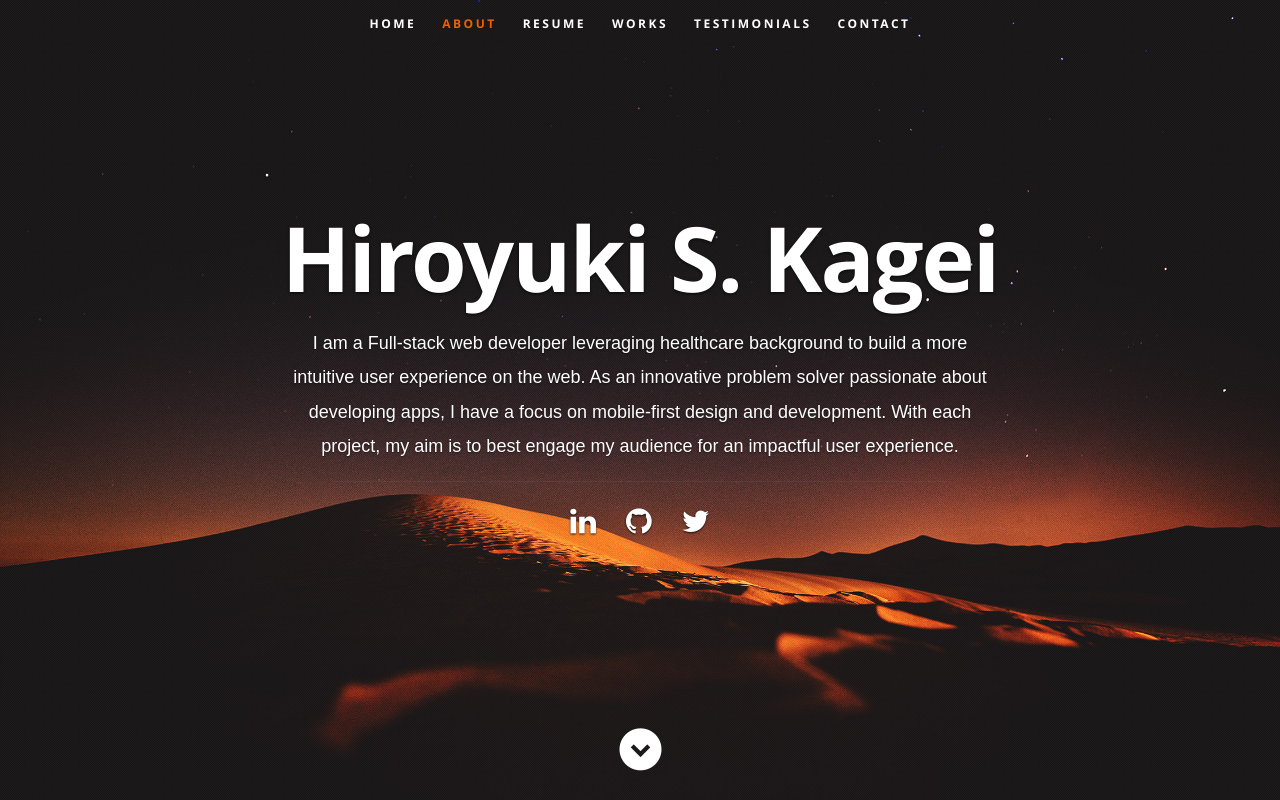
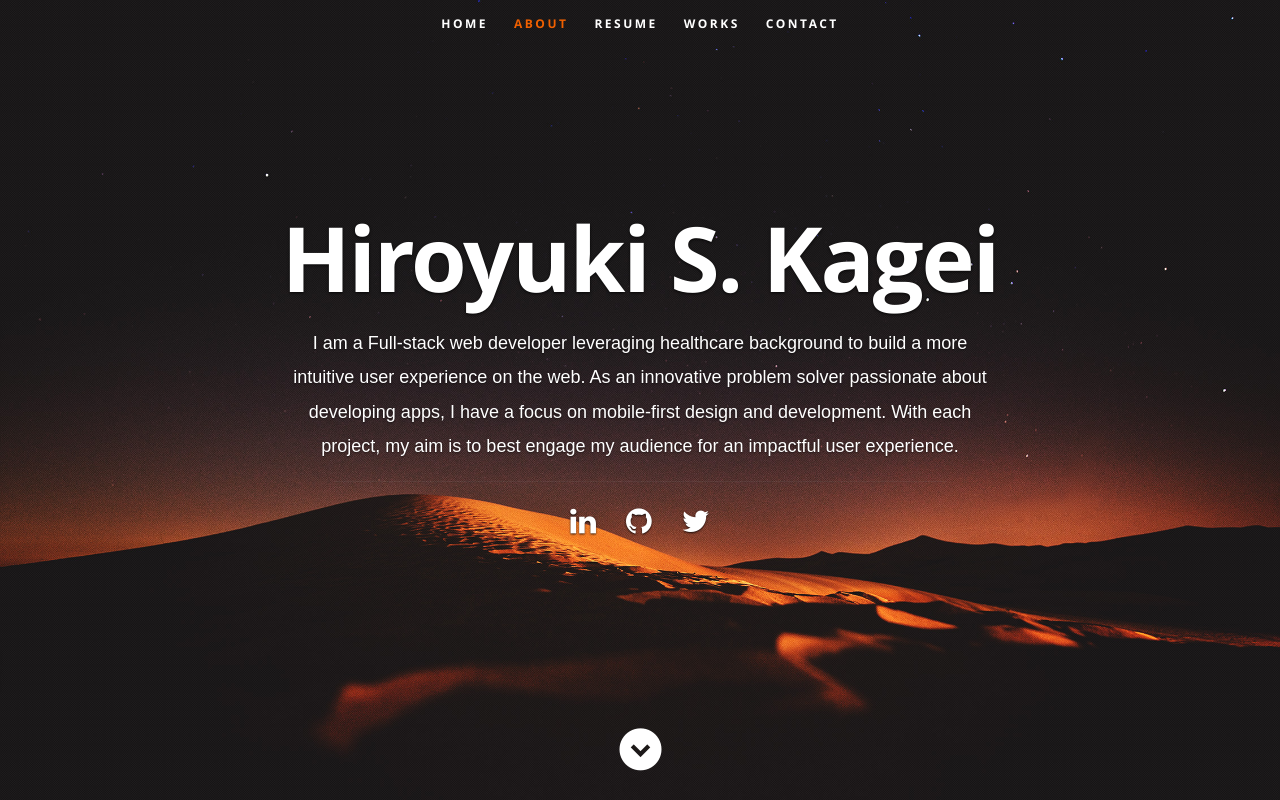
Before and after one commit to hkagei/hkagei-employment-portfolio, a React (Create React App) app: page / in a window 1280 px wide. Shown: the top 800 px of the page. Built offline with nearby package versions, Linux system fonts and the light colour scheme.

Commit message:
deactivate 'testimonials' section

```diff
--- a/src/components/Header.js
+++ b/src/components/Header.js
@@ -14,7 +14,7 @@ export default class Header extends Component {
                <li><a className="smoothscroll" href="#about">About</a></li>
              <li><a className="smoothscroll" href="#resume">Resume</a></li>
                <li><a className="smoothscroll" href="#portfolio">Works</a></li>
-               <li><a className="smoothscroll" href="#testimonials">Testimonials</a></li>
+               {/* <li><a className="smoothscroll" href="#testimonials">Testimonials</a></li> */}
                <li><a className="smoothscroll" href="#contact">Contact</a></li>
             </ul>
          </nav>
```
